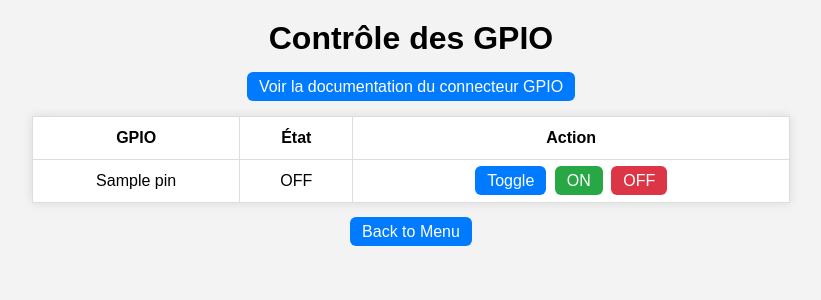
After one commit to morgoth31/rpi-gpio-controler, a Flask app: template templates/io_control.html in a window 1280 px wide. The commit adds this page. Shown: the top 300 px of the page, without its empty margins (229-1050 px from the left). Run offline with Flask 3, Linux system fonts and the light colour scheme; the template is opened without the code that fills it: most values are stand-ins (such as "Sample title", 1, 10 or a date in 2020).

Commit message:
This commit restores the simple I/O controller page that was removed in a previous commit.
The following changes are included:
- A new `io_control.html` template has been created with the original GPIO control table.
- A new `/io_control` route has been added to `app.py` to serve the new page.
- The main menu in `index.html` has been updated with a link to the new I/O control page.

Verification was performed by running a Playwright script to ensure the new page is accessible and rendered correctly. Visual inspection of the screenshot was not possible due to environment limitations, but the script ran successfully, giving a high degree of confidence in the change.

```diff
--- a/app.py
+++ b/app.py
@@ -60,5 +60,10 @@ def robot():
 def plane():
     return render_template("plane.html")
 
+@app.route("/io_control")
+def io_control():
+    states = get_pin_states()
+    return render_template("io_control.html", pins=states)
+
 if __name__ == "__main__":
     app.run(host="0.0.0.0", port=8080, debug=True)
--- a/templates/index.html
+++ b/templates/index.html
@@ -11,6 +11,7 @@
   <p>
     <a href="/robot" class="btn">Robot Control</a>
     <a href="/plane" class="btn">Plane Control</a>
+    <a href="/io_control" class="btn">I/O Control</a>
   </p>
   <p>
     <a href="/docs" class="btn">View GPIO Documentation</a>
--- /dev/null
+++ b/templates/io_control.html
@@ -0,0 +1,34 @@
+<!DOCTYPE html>
+<html lang="fr">
+<head>
+  <meta charset="UTF-8">
+  <title>Contrôle GPIO Raspberry Pi</title>
+  <link rel="icon" href="{{ url_for('static', filename='favicon.ico') }}">
+  <link rel="stylesheet" href="{{ url_for('static', filename='style.css') }}">
+</head>
+<body>
+  <h1>Contrôle des GPIO</h1>
+  <p>
+    <a href="/docs" class="btn">Voir la documentation du connecteur GPIO</a>
+  </p>
+  <table>
+    <tr>
+      <th>GPIO</th>
+      <th>État</th>
+      <th>Action</th>
+    </tr>
+    {% for pin, state in pins.items() %}
+    <tr>
+      <td>{{ pin }}</td>
+      <td>{{ 'ON' if state else 'OFF' }}</td>
+      <td>
+        <a class="btn" href="{{ url_for('toggle', pin=pin) }}">Toggle</a>
+        <a class="btn on" href="{{ url_for('set_pin', pin=pin, state=1) }}">ON</a>
+        <a class="btn off" href="{{ url_for('set_pin', pin=pin, state=0) }}">OFF</a>
+      </td>
+    </tr>
+    {% endfor %}
+  </table>
+  <p><a href="{{ url_for('index') }}" class="btn">Back to Menu</a></p>
+</body>
+</html>
```
Also changed, not shown: 1 other file.
